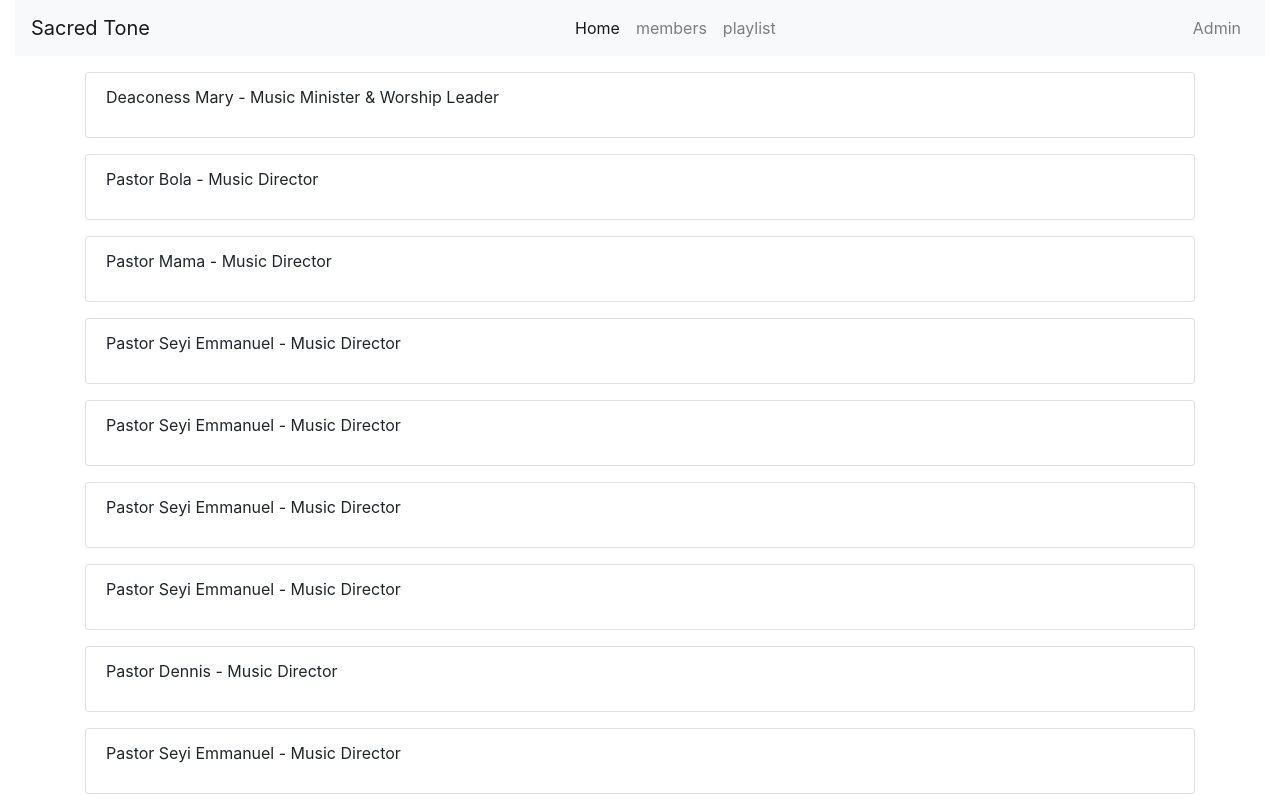
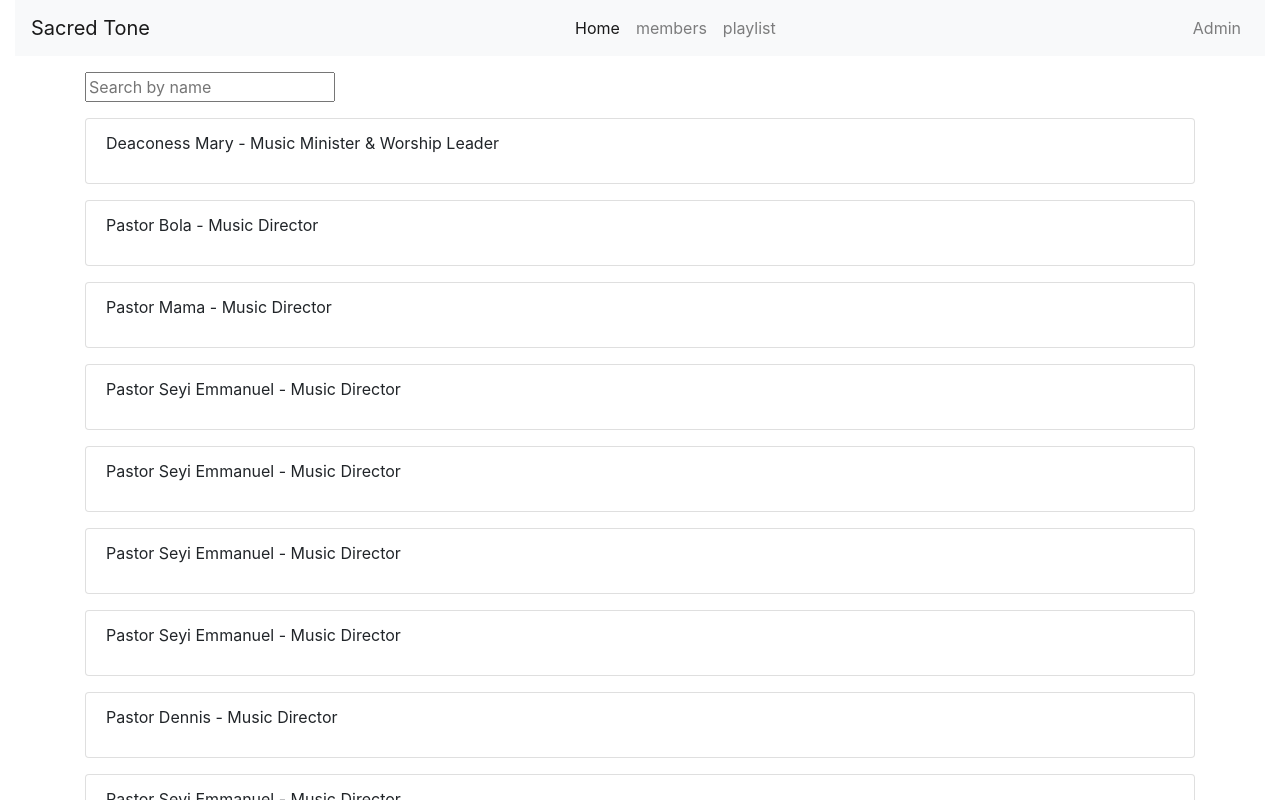
Before and after one commit to olaco/sacredRes, an Angular app: page /members in a window 1280 px wide. Shown: the top 800 px of the page. Built offline with nearby package versions, Linux system fonts and the light colour scheme.

Commit message:
implented custom filter pipe i members

```diff
--- a/src/app/admin/admin.component.html
+++ b/src/app/admin/admin.component.html
@@ -21,7 +21,9 @@
         <div class="row">
           <div class="col-xs-12">
             <button type="submit" class="btn btn-success">Save</button>
-            <button type="button" class="btn btn-danger">Cancel</button>
+            <button type="button" class="btn btn-danger"
+            (click) ="onCancel()"
+            >Cancel</button>
           </div>
         </div>
 
--- a/src/app/admin/admin.component.ts
+++ b/src/app/admin/admin.component.ts
@@ -2,6 +2,7 @@ import { MembersService } from './../members.service';
 import { Member } from './../member.model';
 import { Component, OnInit } from '@angular/core';
 import {FormGroup, FormControl} from '@angular/forms';
+import { Router, ActivatedRoute } from '@angular/router';
 
 
 @Component({
@@ -16,7 +17,10 @@ export class AdminComponent implements OnInit {
   memberForm: FormGroup;
 
 
-  constructor(private mService: MembersService) { }
+  constructor(private mService: MembersService,
+  private router: Router,
+  private route: ActivatedRoute
+  ) { }
 
   onSubmit() {
   this.mService.addMember(this.memberForm.value);
@@ -47,9 +51,7 @@ export class AdminComponent implements OnInit {
   }
 
   onDeleteMember(index) {
-  // this.mService.deleteMember();
-  // console.log('delete item');
-// this.mService.deleteMember(this.index);
+  //
 for (let i = 0; i <= this.members.length; i++) {
 if (index === this.members[i]) {
   this.mService.deleteMember(i);
@@ -58,7 +60,10 @@ if (index === this.members[i]) {
 
   }
 
-
+  onCancel() {
+    // cancel linked to cancel button to take page to home
+    this.router.navigate(['../'], {relativeTo: this.route});
+  }
 
 
 }
--- a/src/app/app.module.ts
+++ b/src/app/app.module.ts
@@ -7,6 +7,7 @@ import { MembersComponent } from './members/members.component';
 import { AdminComponent } from './admin/admin.component';
 import {Routes, RouterModule} from '@angular/router';
 import { ReactiveFormsModule, FormsModule } from '@angular/forms';
+import { FilterPipe } from './filter.pipe';
 
 const appRoutes: Routes = [
   {path: ' ', component: HeaderComponent},
@@ -21,7 +22,8 @@ const appRoutes: Routes = [
     AppComponent,
     HeaderComponent,
     MembersComponent,
-    AdminComponent
+    AdminComponent,
+    FilterPipe
 
   ],
   imports: [
--- /dev/null
+++ b/src/app/filter.pipe.ts
@@ -0,0 +1,19 @@
+import { Pipe, PipeTransform } from '@angular/core';
+import { Member } from './member.model';
+
+@Pipe({
+  name: 'filter'
+})
+export class FilterPipe implements PipeTransform {
+
+  transform(members: Member[], searchTerm: string): Member[] {
+    if (!members || !searchTerm) {
+      return members;
+
+    }
+
+    return members.filter(member =>
+      member.name.toLowerCase().indexOf(searchTerm.toLowerCase()) !== -1);
+  }
+
+}
--- a/src/app/members/members.component.css
+++ b/src/app/members/members.component.css
@@ -0,0 +1,3 @@
+.search{
+  width: 250px;
+}
--- a/src/app/members/members.component.html
+++ b/src/app/members/members.component.html
@@ -1,8 +1,19 @@
+
+<div class="form-group mt-3">
+  <input
+  type="text"
+  class="search"
+  placeholder="Search by name"
+  [(ngModel)]="searchTerm"
+  >
+</div>
 <div class="mt-3"
-*ngFor="let item of members; let i = index">
+
+*ngFor="let item of members | filter: searchTerm; let i = index">
 
     <a class="list-group-item"
     >
+
 
         <p class="list-group-item-text">{{item.name}} - {{item.description}}</p>
 
--- a/src/app/members/members.component.ts
+++ b/src/app/members/members.component.ts
@@ -9,6 +9,7 @@ import { MembersService } from '../members.service';
   styleUrls: ['./members.component.css']
 })
 export class MembersComponent implements OnInit {
+  searchTerm: string;
 members: Member[];
   constructor(private mService: MembersService) { }
 
```
Also changed, not shown: 1 other file (tests, documents, lock files or other folders).
